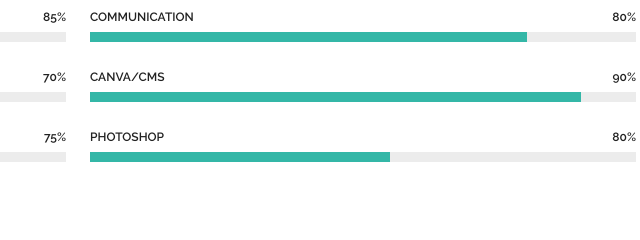
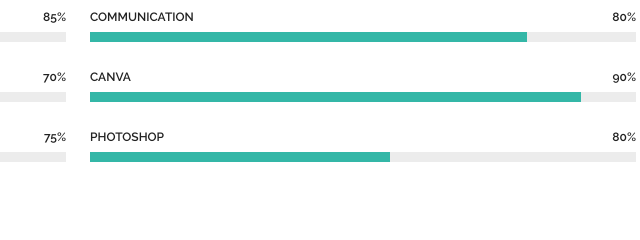
Before and after one commit to rvlnaalin/personal-website, a plain HTML site: page about.html in a window 1280 px wide. Shown: the part 1008-1248 px from the top of the page, 562-1202 px from the left. Drawn offline with Linux system fonts and the light colour scheme.

Commit message:
Update about.html

```diff
--- a/about.html
+++ b/about.html
@@ -166,7 +166,7 @@
             </div><!-- End Skills Item -->
 
             <div class="progress">
-              <span class="skill"><span>Canva/CMS</span> <i class="val">90%</i></span>
+              <span class="skill"><span>Canva</span> <i class="val">90%</i></span>
               <div class="progress-bar-wrap">
                 <div class="progress-bar" role="progressbar" aria-valuenow="90" aria-valuemin="0" aria-valuemax="100"></div>
               </div>
```
